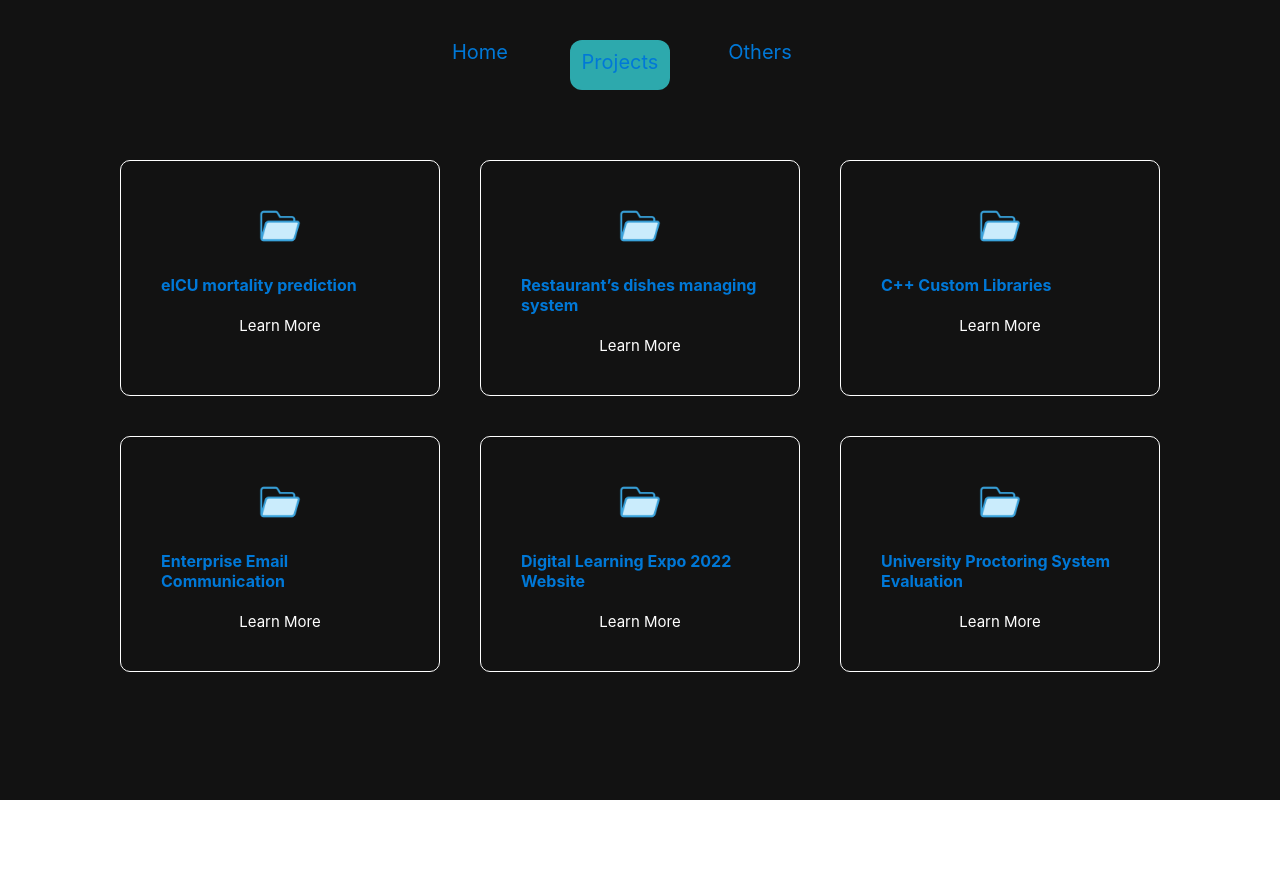
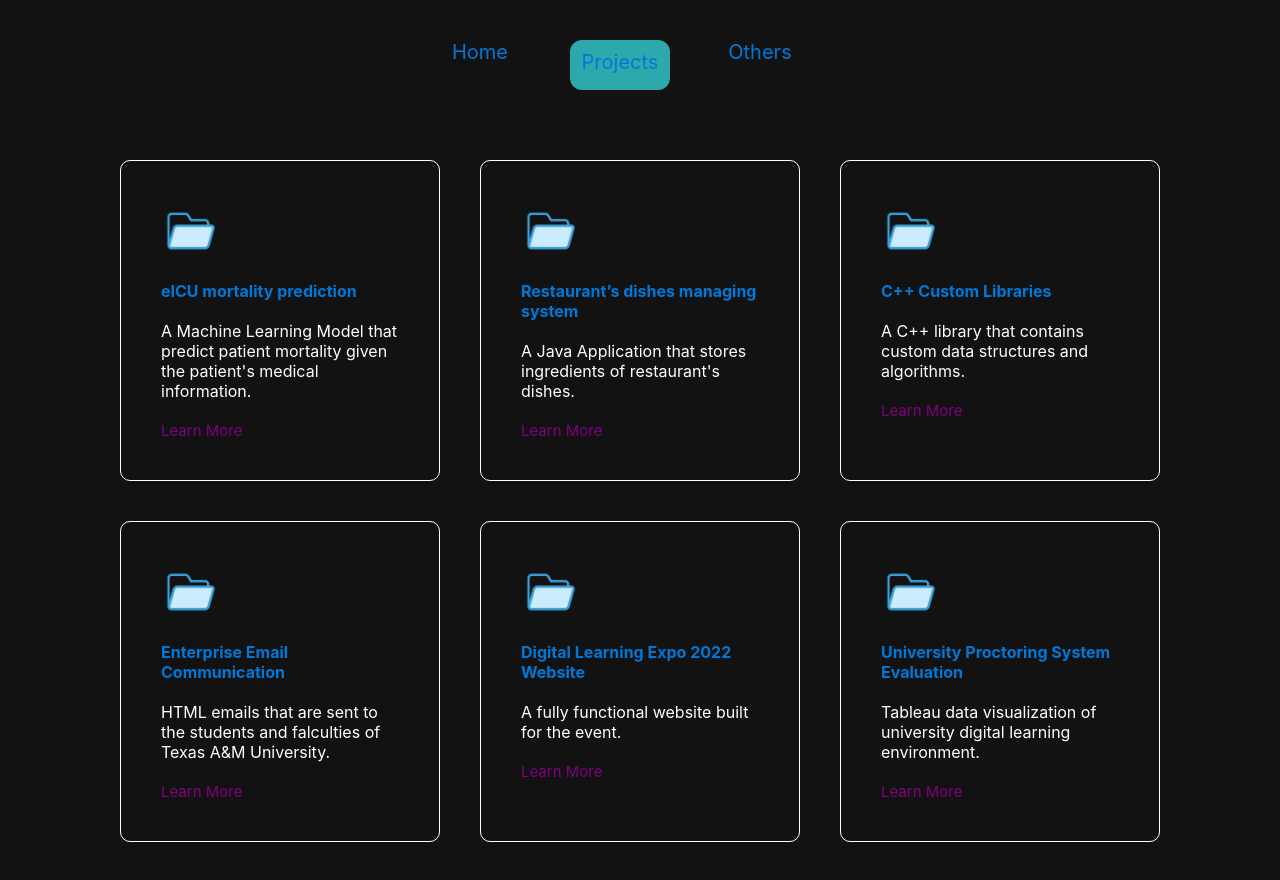
Before and after one commit to Minh-Dao-Nguyen/Minh-Dao-Profolio-React, a React (Create React App) app: page /projects in a window 1280 px wide. Shown: the top 880 px of the page. Before the commit the page ends 800 px from the top, so only its background shows below. Built offline with nearby package versions, Linux system fonts and the light colour scheme.

Commit message:
Update Project

```diff
--- a/src/Components/Nav Bar/NavBar.js
+++ b/src/Components/Nav Bar/NavBar.js
@@ -1,6 +1,5 @@
 import './NavBar.css'
 import { NavLink } from 'react-router-dom';
-import { useEffect, useState } from 'react';
 
 const styles = {
     container: {
--- /dev/null
+++ b/src/Pages/Home/Components/Entrance.js
@@ -0,0 +1,16 @@
+
+const styles = {
+    container: {
+        width: '100%'
+    },
+}
+
+
+function Entrance() {
+    return (
+        <div style={styles.container}>
+        </div>
+    );
+}
+
+export default Entrance;
--- a/src/Pages/Home/Home.css
+++ /dev/null
@@ -1,88 +0,0 @@
-.center-div{
-    display: flex;
-    justify-content: center;
-    align-items: center;
-}
-
-.home-container{
-    padding-bottom: 80px;
-    padding-top: 40px;
-    padding-left: 100px;
-    padding-right: 100px;
-    background-color: #121212;
-    display: flex;
-    flex-direction: row;
-    justify-content: space-between;
-}
-
-.aboutMe-cont{
-    text-align: left;
-    width: 600px;
-    height: 350px;
-    padding: 40px;
-    color: white;
-    background-color: #0d0d0d;
-    border-radius: 20px;
-    margin-right: 40px;
-}
-
-.sideMenu-container{
-    text-align: left;
-}
-
-.name-text{
-    font-size: 40px;
-    font-weight: bold;
-    color: #0078d7;
-}
-.greeding-text{
-    font-size: 15px;
-    font-weight: bold;
-    color: white;
-}
-
-.aboutMe-text {
-    display: block;
-    font-size: 20px;
-    line-height: 30px;
-    margin-top: 10px;
-    color: white;
-}
-
-
-.resume-button{
-    text-decoration: none;
-    font-size: 20px;
-    color: white;
-    padding: 20px;
-    transition: all 0.5s ease;
-}
-
-.resume-button:hover{
-    background-color: #0d333b;
-    font-size: 24px;
-    color: green;
-}
-
-.resume-button-cont{
-    display: flex;
-    justify-content: center;
-    margin-top: 20px;
-    border-radius: 12px;
-    width: 200px;
-    height: 70px;
-    padding: 20px;
-}
-
-.icons-container{
-    margin-top: 100px;
-}
-
-#face-photo{
-    border-radius: 50%;
-    width: 200px;
-}
-
-.linkIn-logo{
-    width: 50px;
-}
--- a/src/Pages/Home/Home.js
+++ b/src/Pages/Home/Home.js
@@ -1,10 +1,23 @@
 import { useState, useEffect } from "react";
 
-import "./Home.css";
+import Entrance from "./Components/Entrance";
 import AboutMe from "./Components/AboutMe";
 import SideMenu from "./Components/SideMenu";
 import ExperienceContainer from "./Components/ExperienceContainer";
 import MiniProjectContainer from "./Components/MiniProjectContainer";
+
+const styles = {
+    homeContainer: {
+        paddingBottom: '80px',
+        paddingTop: '40px',
+        paddingLeft: '100px',
+        paddingRight: '100px',
+        backgroundColor: '#121212',
+        display: 'flex',
+        flexDirection: 'row',
+        justifyContent: 'space-between',
+    }
+}
 
 function Home() {
     const [activeSection, setActiveSection] = useState('about');
@@ -27,7 +40,7 @@ function Home() {
     }, [activeSection]);
 
     return (
-        <div className="home-container">
+        <div style={styles.homeContainer}>
             <div>
                 <SideMenu section={activeSection}/>
             </div>
--- a/src/Pages/Projects/Components/ProjectBox.js
+++ b/src/Pages/Projects/Components/ProjectBox.js
@@ -13,10 +13,11 @@ const styles = {
         margin: '20px',
     },
     imageContainer:{
+        display: 'flex',
 
     },
     image: {
-        width: '50px',
+        width: '60px',
 
     },
     title:{
@@ -27,8 +28,16 @@ const styles = {
         fontsize: '25px',
         fontWeight: 'bold',
     },
+    description: {
+        color: 'white',
+        marginBottom: '20px',
+        textAlign: 'left',
+    },
+    linkButtonContainer: {
+        display: 'flex',
+    },
     linkButton: {
-        color: 'white',
+        color: 'purple',
         textDecoration: 'none',
         fontSize: '15px',
     },
@@ -45,7 +54,10 @@ function ProjectBox(props) {
         <div style={styles.title}>
             {props.title}
         </div>
-        <div>
+        <div style={styles.description}>
+            {props.description}
+        </div>
+        <div  style={styles.linkButtonContainer}>
             <Link style={styles.linkButton} to={"/projects" + props.link}>Learn More</Link>
         </div>
     </div>
--- a/src/Pages/Projects/Components/ProjectContainer.js
+++ b/src/Pages/Projects/Components/ProjectContainer.js
@@ -1,6 +1,7 @@
 import textColor from "../../../styles/Color";
 import ProjectBox from "./ProjectBox";
 import folder from "../../../Images/Image/folder.png";
+import TinyProjectDescription from "../../../Text Sources/TinyProjectDescription";
 
 const styles = {
     container: {
@@ -41,27 +42,34 @@ function ProjectContainer(props) {
             <div style={styles.boxContainer}>
                 <ProjectBox title="eICU mortality prediction"
                     image={folder}
+                    description={TinyProjectDescription.eICUML}
                     link="/eICU-ML"
                 />
                 <ProjectBox title="Restaurant’s dishes managing system"
                     image={folder}
+                    description={TinyProjectDescription.dishManage}
+                    link="/dish-manage"
                 />
                 <ProjectBox title="C++ Custom Libraries"
                     image={folder}
+                    description={TinyProjectDescription.cPlusLib}
                     link="/lib-C++"
                 />
             </div>
             <div style={styles.boxContainer}>
                 <ProjectBox title="Enterprise Email Communication"
                     image={folder}
+                    description={TinyProjectDescription.emailCom}
                     link="/email-communication"
                 />
                 <ProjectBox title="Digital Learning Expo 2022 Website"
                     image={folder}
+                    description={TinyProjectDescription.expo22}
                     link="/DLE-2022"
                 />
                 <ProjectBox title="University Proctoring System Evaluation"
                     image={folder}
+                    description={TinyProjectDescription.uniProtor}
                     link="/proctoring-system"
                 />
             </div>
--- a/src/Pages/Projects/Projects.js
+++ b/src/Pages/Projects/Projects.js
@@ -5,6 +5,8 @@ const styles = {
         paddingTop: '50px',
         paddingRight: '100px',
         paddingLeft: '100px',
+        paddingBottom: '50px',
+        backgroundColor: '#121212',
     }
 }
 
--- /dev/null
+++ b/src/Text Sources/TinyProjectDescription.js
@@ -0,0 +1,10 @@
+const TinyProjectDescription = {
+    eICUML: "A Machine Learning Model that predict patient mortality given the patient's medical information.",
+    dishManage: "A Java Application that stores ingredients of restaurant's dishes.",
+    cPlusLib: "A C++ library that contains custom data structures and algorithms.",
+    emailCom: "HTML emails that are sent to the students and falculties of Texas A&M University.",
+    expo22: "A fully functional website built for the event.",
+    uniProtor: "Tableau data visualization of university digital learning environment."
+}
+
+export default TinyProjectDescription;
```
